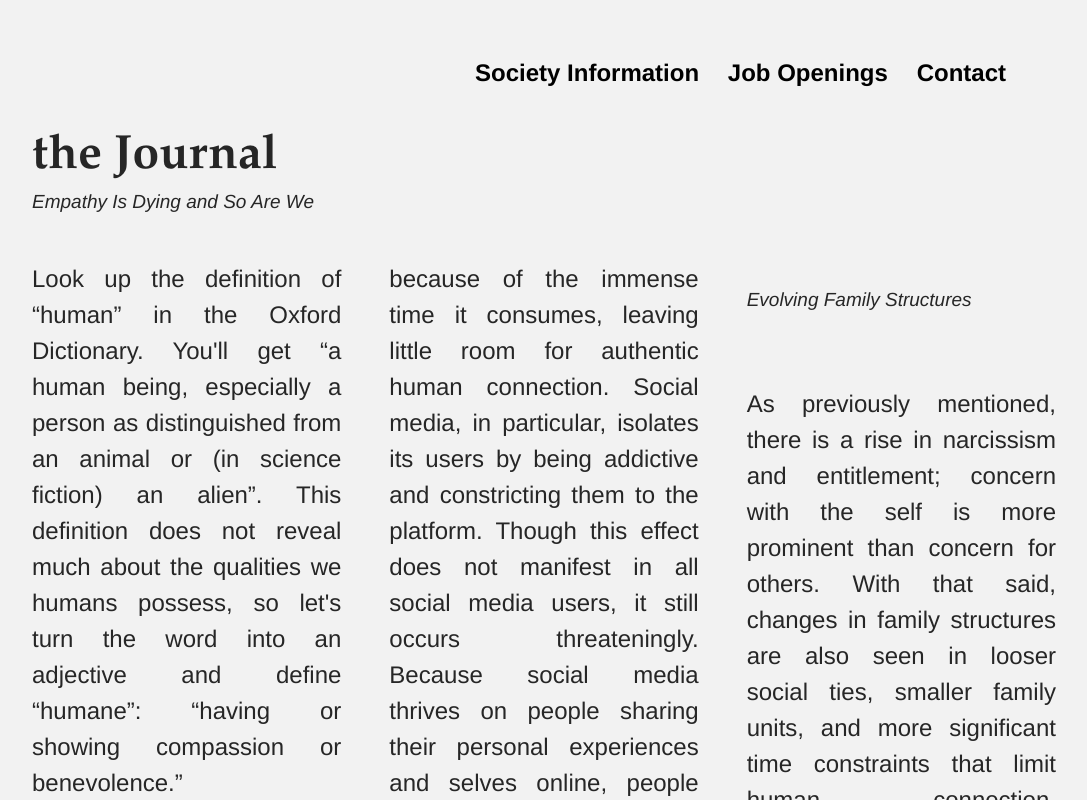
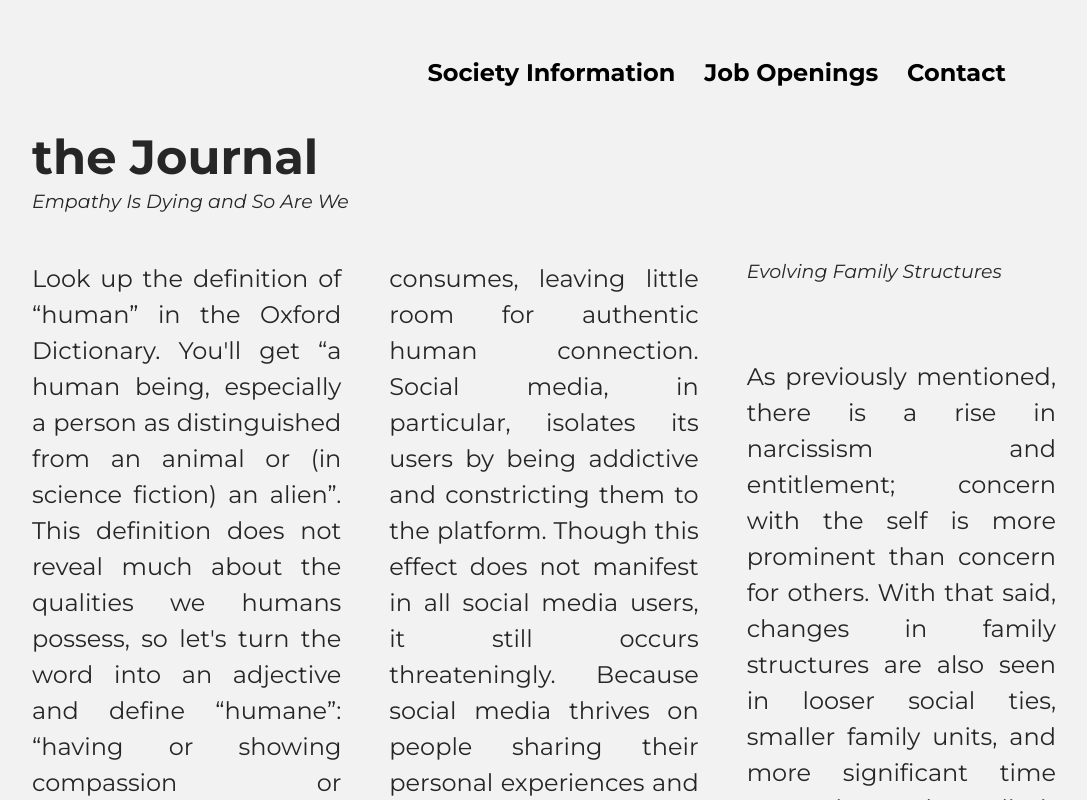
Before and after one commit to buttermilkcookie/Project-2, a plain HTML site: page index.html in a window 1280 px wide. Shown: the top 800 px of the page, without its empty margins (96-1183 px from the left). Drawn offline with Linux system fonts and the light colour scheme.

Commit message:
Change font-family to Montserrat in CSS

```diff
--- a/style.css
+++ b/style.css
@@ -5,7 +5,7 @@
 }
 
 html {
-  font-family: Helvetica, sans-serif;
+  font-family: Montserrat, sans-serif;
   font-size: 24px;
   color: #262626;
   background-color: #F2F2F2;
@@ -52,7 +52,7 @@ p{
 }
 
 h1{
-    font-family: palatino, serif;
+    font-family: Montserrat, serif;
     font-weight: 700;
     margin-bottom: 6px;
 }
```
